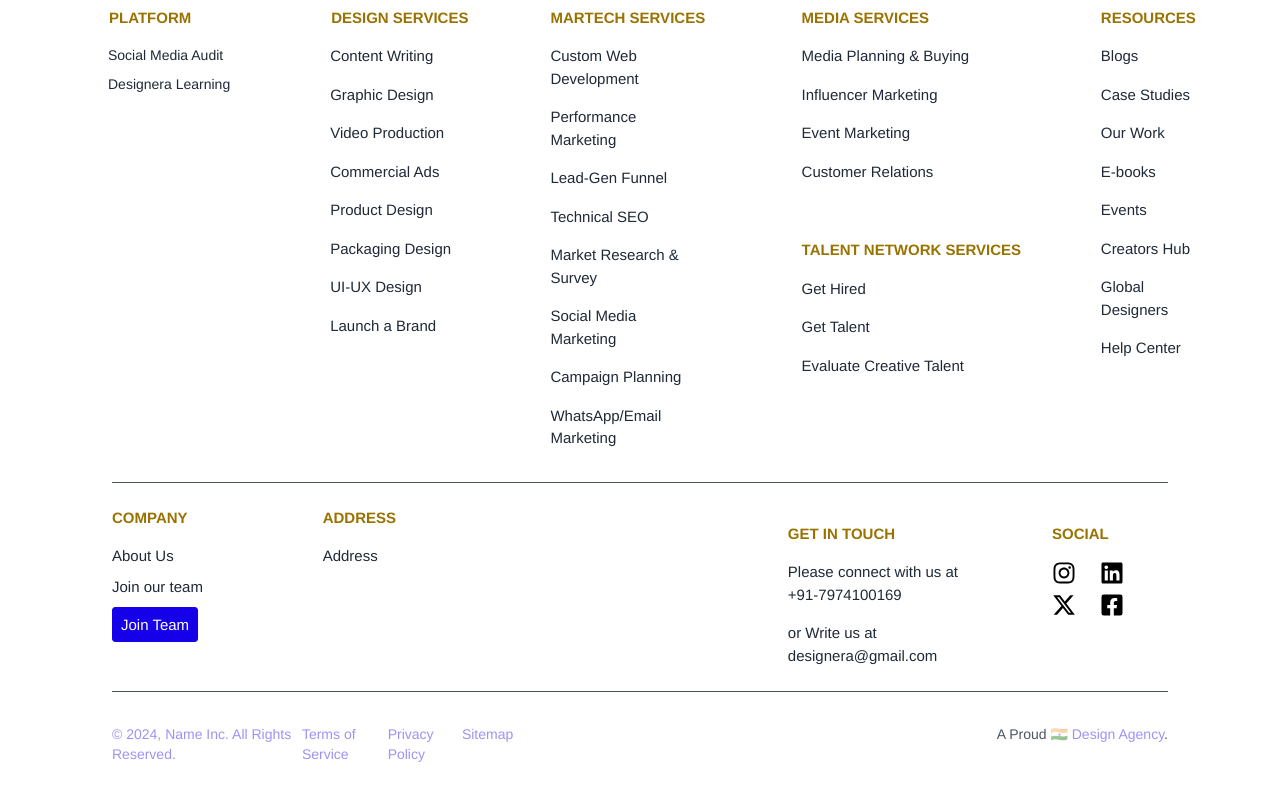
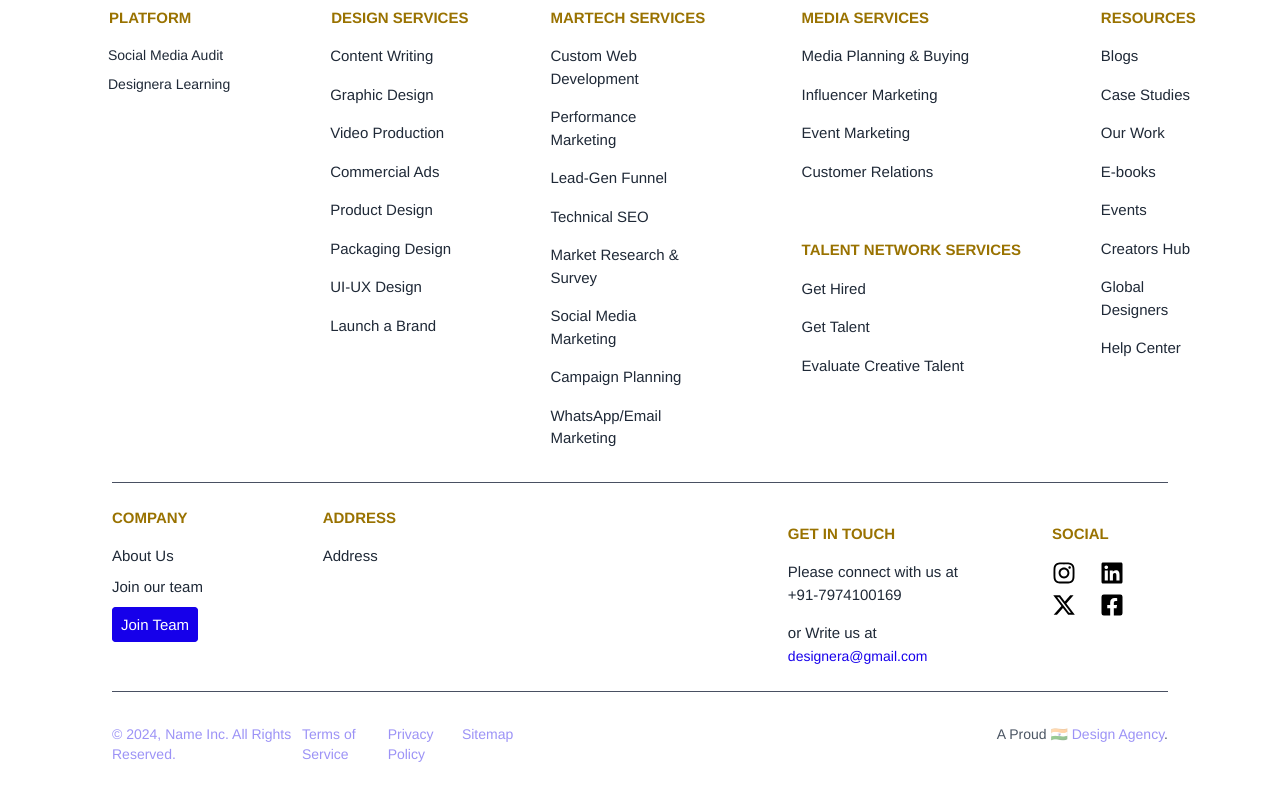
Before and after one commit to sankusodhi/React-Graphic-UI-Final2, a React (Vite) app: page / in a window 1280 px wide. Shown: the part 11131-11931 px from the top of the page. Built offline with nearby package versions, Linux system fonts and the light colour scheme; a web font is replaced by a local one.

Commit message:
add email-text-footer

```diff
--- a/src/components/Footer.tsx
+++ b/src/components/Footer.tsx
@@ -121,7 +121,7 @@
           <p>Please connect with us at</p>
           <p className="mb-4">+91-7974100169</p>
           <p className="">
-            or Write us at <a className="" href="mailto:EMAIL">designera@gmail.com</a>
+            or Write us at <a className="text-[14px] font-Helvetica font-normal text-[#1700EB]" href="mailto:EMAIL">designera@gmail.com</a>
           </p>
           </div>
         </div>
```
